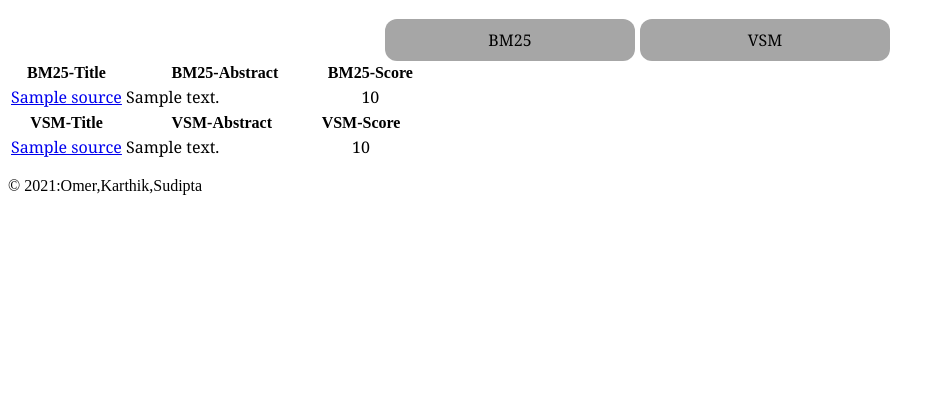
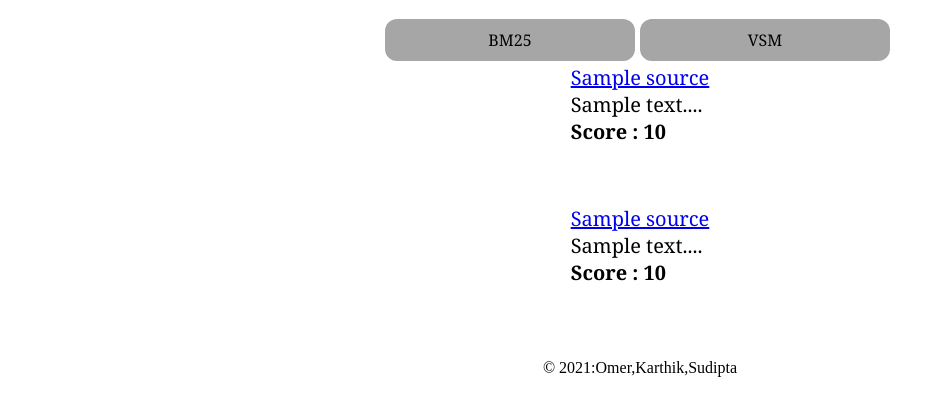
Before and after one commit to karthikbhamidipati/search-engine-document-retrieval, a Flask app: template web/templates/results.html in a window 1280 px wide; the page is wider, and only the part inside the window is pictured. Shown: the part 430-823 px from the top of that part, without its empty margins (0-945 px from the left). Before the commit the page ends 625 px from the top of that part, so only its background shows below. Run offline with Flask 2, Linux system fonts and the light colour scheme; the template is opened without the code that fills it: most values are stand-ins (such as "Sample title", 1, 10 or a date in 2020).

Commit message:
G-15 URL, followed by abstract, followed by score

```diff
--- a/web/templates/results.html
+++ b/web/templates/results.html
@@ -2,18 +2,24 @@
 <html lang="en">
 <head>
     <style>
-        .center {
+        body {
+            text-align: center;
+        }
+
+        .center-p {
             display: flex;
             justify-content: center;
             align-items: center;
             margin-top: 300px;
             margin-bottom: 10px;
         }
+
         .center_btn_cls {
             display: flex;
             justify-content: center;
             align-items: center;
         }
+
         .center-button {
             justify-content: center;
             align-items: center;
@@ -31,6 +37,7 @@
             border-radius: 12px;
             width: 250px;
         }
+
         .search-box {
             display: flex;
             text-align: center;
@@ -47,9 +54,21 @@
             background-image: url('http://www.kirupa.com/images/search.png');
             background-repeat: no-repeat;
         }
-        .td-style {
-            font-family: 'Cambria';
-            text-align: center;
+
+        table {
+            table-layout: fixed;
+            max-width: 500px;
+        }
+
+        table.center {
+            margin-left: auto;
+            margin-right: auto;
+        }
+
+        td {
+            text-align: left;
+            font-family: Cambria;
+            font-size: 20px;
         }
     </style>
     <title>Query Search from MSMARCO dataset</title>
@@ -58,7 +77,7 @@
 <div class="container">
     <div>
         <div style="font-family: 'Cambria'">
-            <p class="center"><font size="8">Search for documents based on query</font></p>
+            <p class="center-p"><font size="8">Search for documents based on query</font></p>
         </div>
     </div>
     <form action="/search/results" method="post">
@@ -68,38 +87,22 @@
             <button class="center-button" type="submit" formaction="/search/results?q=vsm">VSM</button>
         </div>
     </form>
-    <table id="BM25" class="table">
-        <thead>
-        <tr>
-            <th style="text-align: center">BM25-Title</th>
-            <th style="text-align: center">BM25-Abstract</th>
-            <th style="text-align: center">BM25-Score</th>
-        </tr>
-        </thead>
+    <table id="BM25" class="center">
         {% for hit in bm25['hits']['hits'] %}
             <tbody>
             <tr>
-                <td class="td-style"><a href="{{ hit['_source']['url'] }}">{{ hit['_source']['title'] }}</a></td>
-                <td style="width:50%; font-family: 'Cambria';">{{ hit['_source']['body'][:200] }}</td>
-                <td class="td-style">{{ hit['_score'] }}</td>
+                <td><a href="{{ hit['_source']['url'] }}">{{ hit['_source']['title'] }}</a>
+                    <br>{{ hit['_source']['body'][:300] }}...<br><b>Score : {{ hit['_score'] }}</b><br><br><br></td>
             </tr>
             </tbody>
         {% endfor %}
     </table>
-    <table id="VSM" class="table">
-        <thead>
-        <tr>
-            <th style="text-align: center">VSM-Title</th>
-            <th style="text-align: center">VSM-Abstract</th>
-            <th style="text-align: center">VSM-Score</th>
-        </tr>
-        </thead>
+    <table id="VSM" class="center">
         {% for hit in vsm['hits']['hits'] %}
             <tbody>
             <tr>
-                <td class="td-style"><a href="{{ hit['_source']['url'] }}">{{ hit['_source']['title'] }}</a></td>
-                <td style="width:50%; font-family: 'Cambria';">{{ hit['_source']['body'][:200] }}</td>
-                <td class="td-style">{{ hit['_score'] }}</td>
+                <td><a href="{{ hit['_source']['url'] }}">{{ hit['_source']['title'] }}</a>
+                    <br>{{ hit['_source']['body'][:300] }}...<br><b>Score : {{ hit['_score'] }}</b><br><br><br></td>
             </tr>
             </tbody>
         {% endfor %}
```
